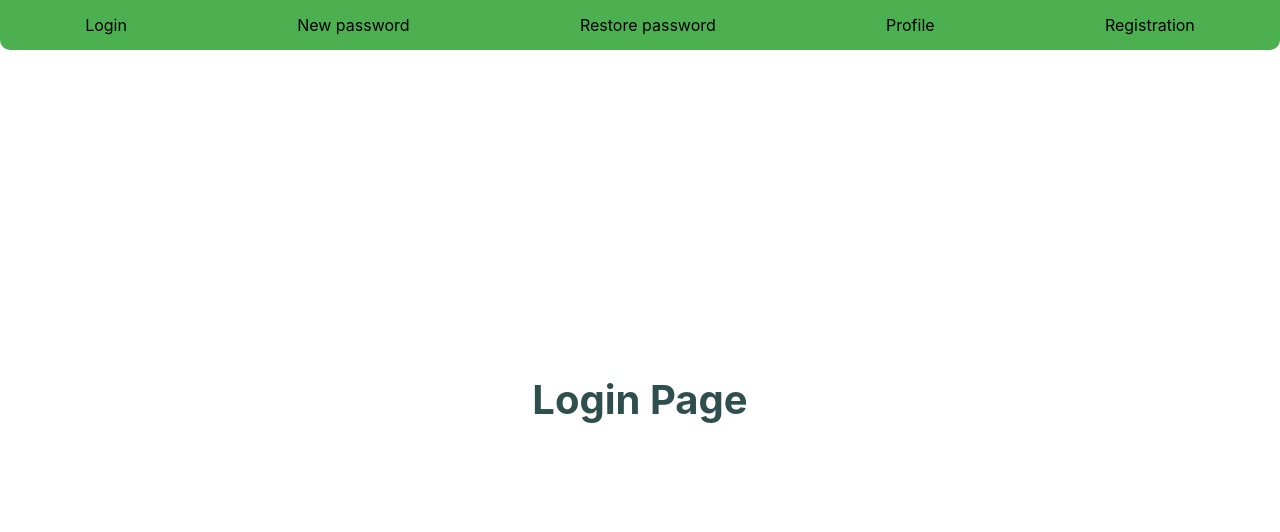
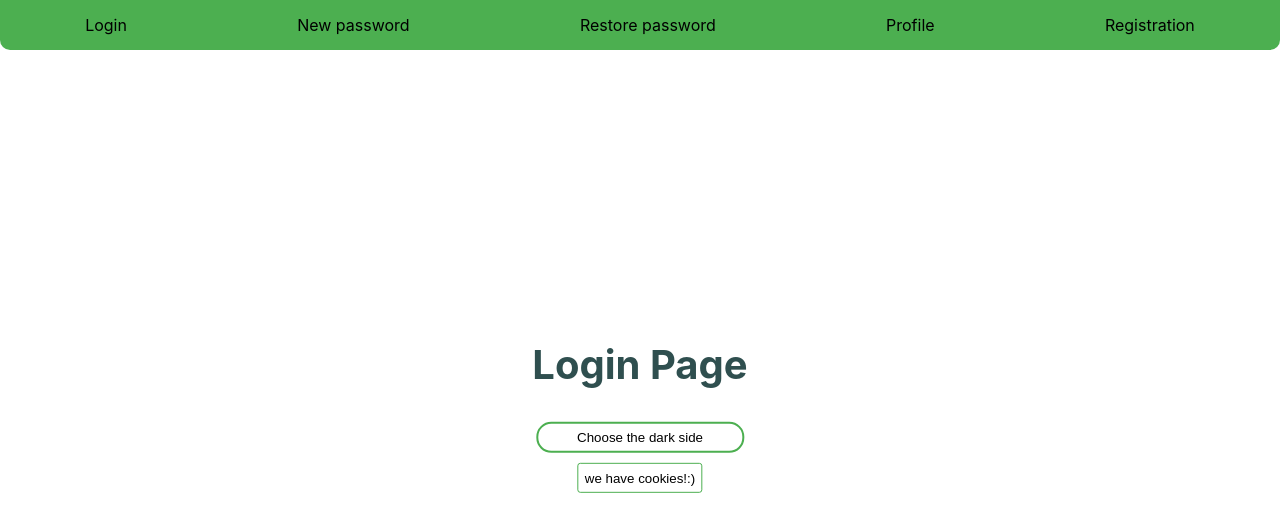
Before and after one commit to Shein92/cards, a React (Create React App) app: page /#/login in a window 1280 px wide. Shown: the top 532 px of the page. Built offline with nearby package versions, Linux system fonts and the light colour scheme.

Commit message:
small fixes

```diff
--- a/src/ui/Login/Login.module.css
+++ b/src/ui/Login/Login.module.css
@@ -3,6 +3,7 @@
     top: 50%;
     left: 50%;
     transform: translate(-50%, -50%);
+    text-align: center;
 }
 
 .login h2 {
--- a/src/ui/Login/Login.tsx
+++ b/src/ui/Login/Login.tsx
@@ -1,4 +1,6 @@
 import React from 'react';
+import Button from '../Common/Button/Button';
+import Input from '../Common/Input/Input';
 import style from './Login.module.css';
 
 type LoginPropType = any
@@ -7,6 +9,12 @@ const Login = (props: LoginPropType) => {
 	return (
 		<div className={style.login}>
 			<h2>Login Page</h2>
+			<div>
+				<Input value={'Choose the dark side'} onChange={(text: string) => console.log(text)} />
+			</div>
+			<div>
+				<Button text={'we have cookies!:)'} onClick={() => alert('You have chosen wisely')} />
+			</div>
 		</div>
 	)
 }
```
